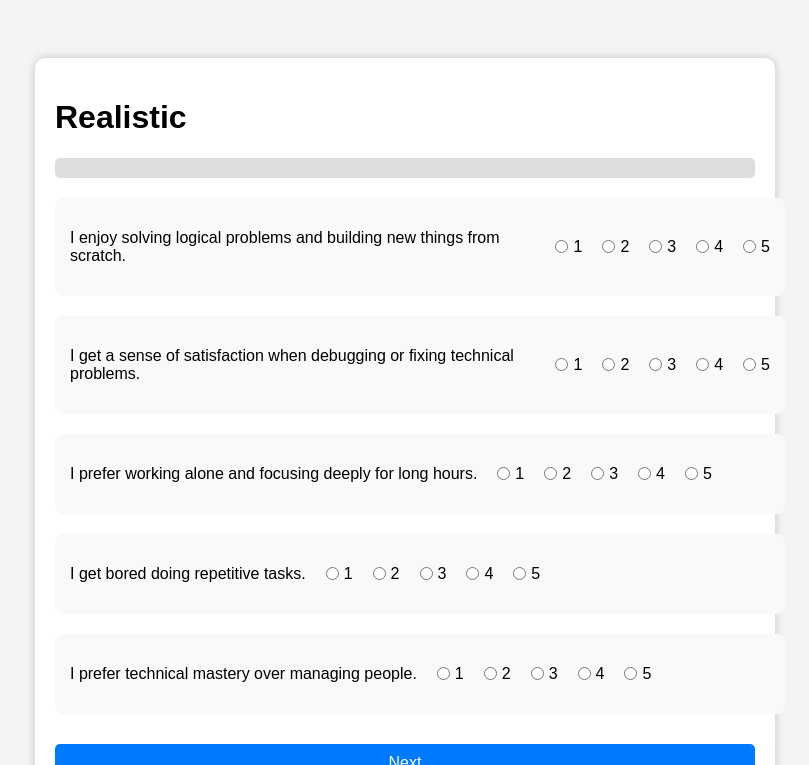
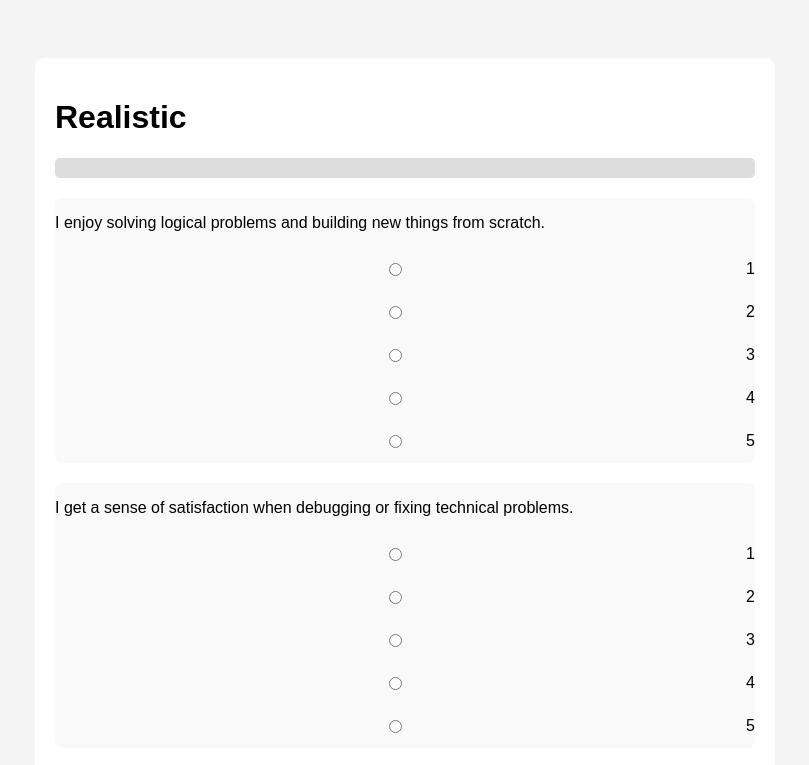
Before and after one commit to TeamTrustesse/orin-test, a plain HTML site: page index.html in a window 1280 px wide. Both pictures are taken after a click on the button "Start Test". Shown: the top 765 px of the page, without its empty margins (235-1044 px from the left). Drawn offline with Linux system fonts and the light colour scheme.

Commit message:
Remove redundant lines in style.css

```diff
--- a/style.css
+++ b/style.css
@@ -10,7 +10,6 @@ body {
 padding: 20px;
 border-radius: 10px;
 width: 700px;
-  box-shadow: 0 0 10px rgba(0,0,0,0.2);
 }
 input, button {
 padding: 10px;
@@ -34,9 +33,9 @@ button {
 }
 .radio-group {
 display: flex;
-  gap: 20px;
+flex-direction: column;
 margin: 20px 0;
-  padding: 15px;
+padding: 0;
 width: 100%;
 background: #f9f9f9;
 border-radius: 8px;
@@ -44,8 +43,8 @@ button {
 .radio-group label {
 display: flex;
 align-items: center;
-  gap: 5px;
-  margin: 0;
+gap: 10px;
+margin: 5px 0;
 }
 #progress-bar-container {
 width: 100%;
```
Lines whose indentation alone changed are shown as unchanged.
